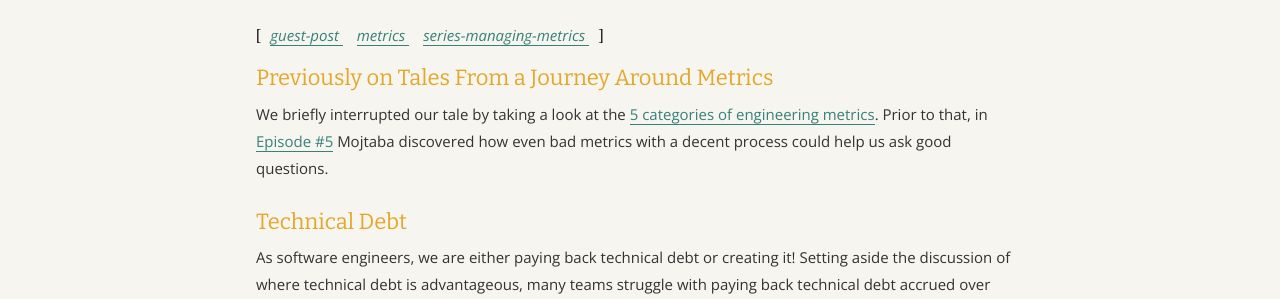
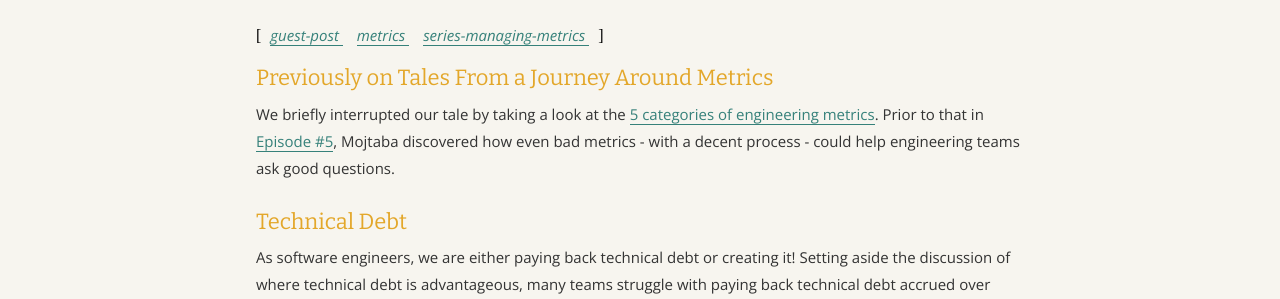
Before and after one commit to angelariggs/angelariggs.github.io, a Jekyll site: the page built from _posts/2022-05-17-metrics-ep6.md, in a window 1280 px wide and 900 px high. Shown: the part 282-581 px from the top of the window. Built offline with Jekyll 4.4.1, drawn with Linux system fonts in a browser that asks for light colours; comment, search, counter and statistics services are not loaded.

Commit message:
final final

```diff
--- a/_posts/2022-05-17-metrics-ep6.md
+++ b/_posts/2022-05-17-metrics-ep6.md
@@ -9,7 +9,7 @@ tags: guest-post metrics series-managing-metrics
 
 ## Previously on Tales From a Journey Around Metrics
 
-We briefly interrupted our tale by taking a look at the [5 categories of engineering metrics]({% post_url 2022-05-10-categories-metrics %}). Prior to that, in [Episode #5]({% post_url 2022-05-03-metrics-ep5 %}) Mojtaba discovered how even bad metrics with a decent process could help us ask good questions.
+We briefly interrupted our tale by taking a look at the [5 categories of engineering metrics]({% post_url 2022-05-10-categories-metrics %}). Prior to that in [Episode #5]({% post_url 2022-05-03-metrics-ep5 %}), Mojtaba discovered how even bad metrics - with a decent process - could help engineering teams ask good questions.
 
 ## Technical Debt
 
```
